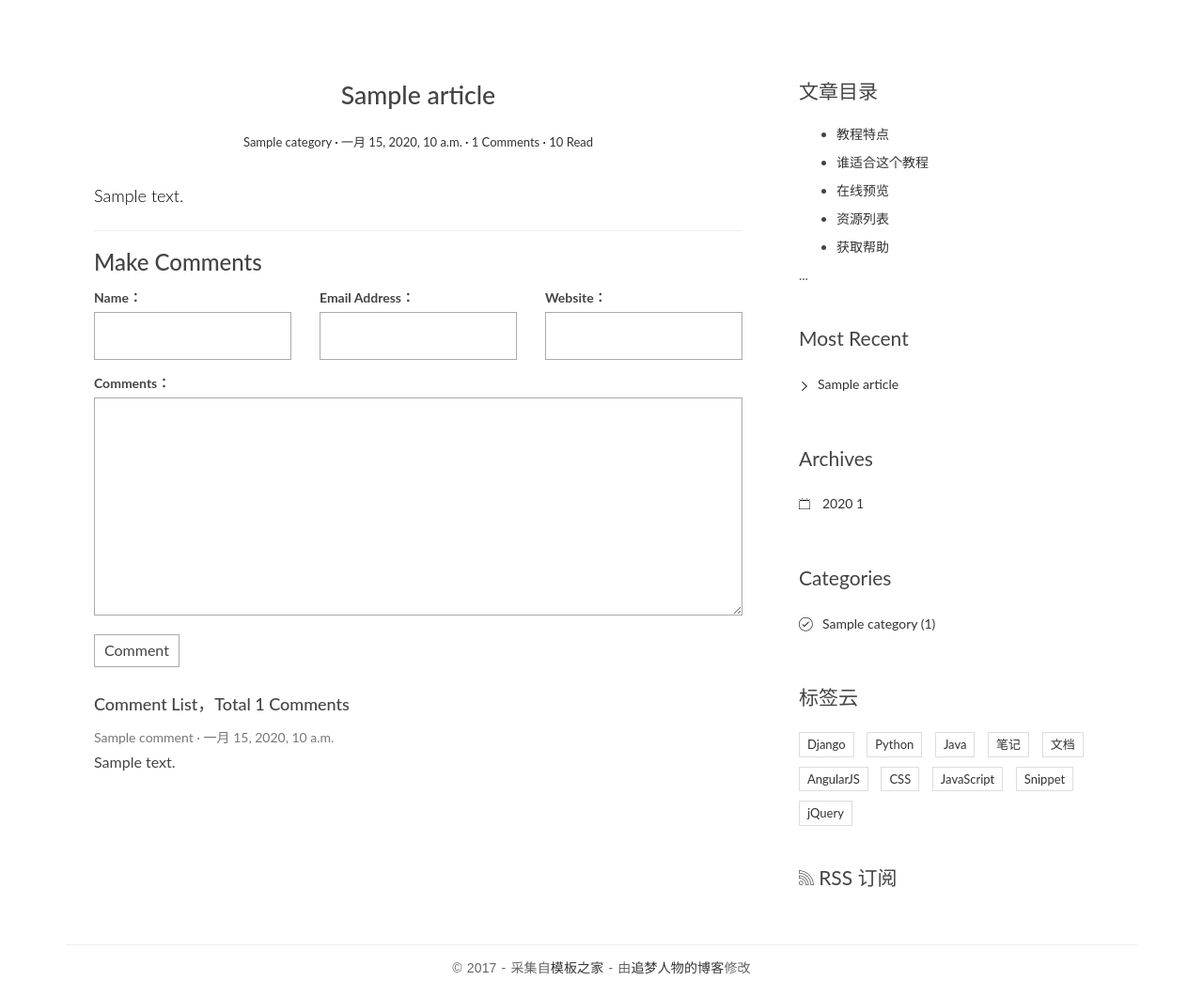
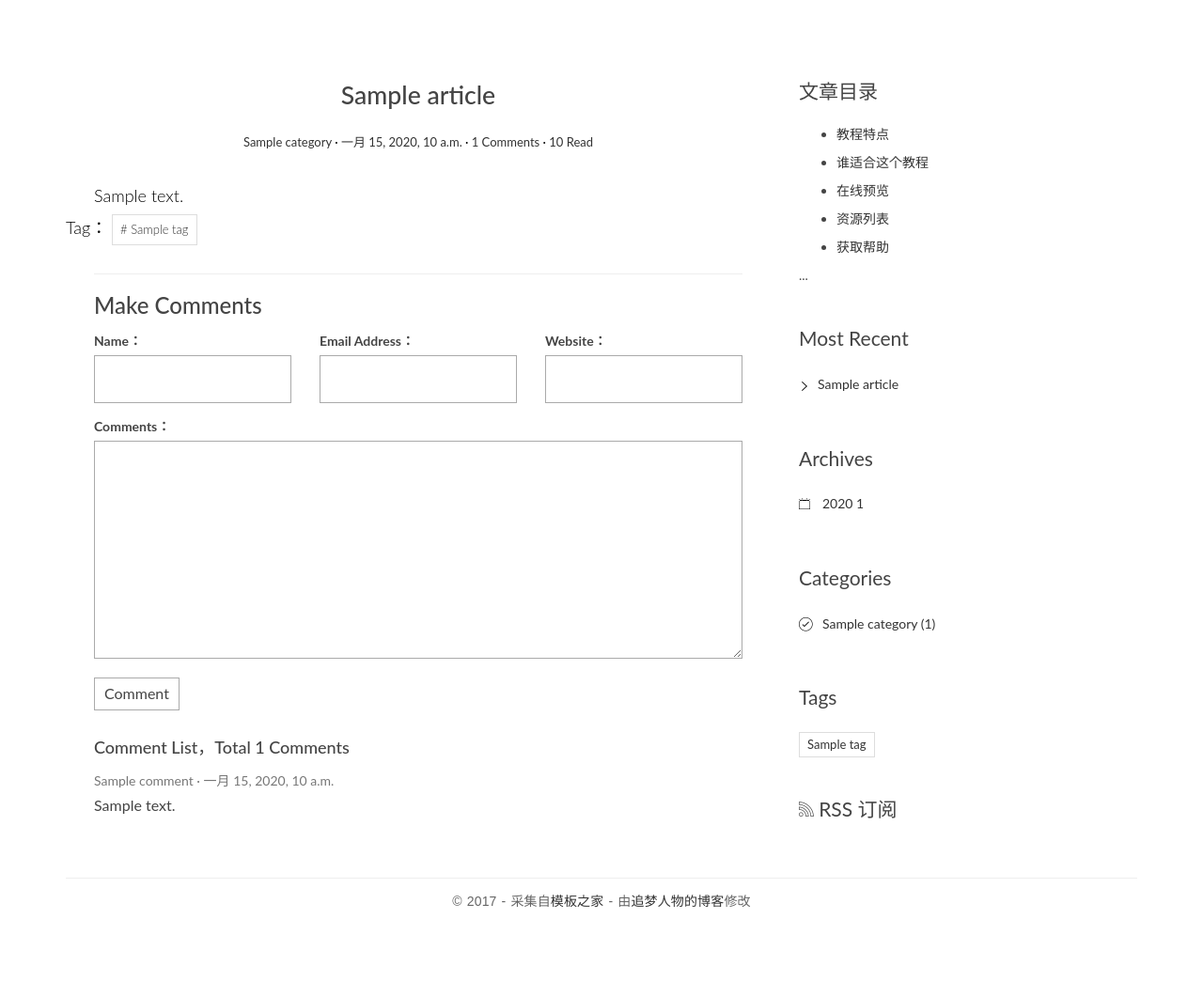
Before and after one commit to luoy2/django_blog, a Django app: template article/templates/detail.html in a window 1280 px wide. Shown: the part 91-1152 px from the top of the page at 94% size. After the commit the page ends 1057 px from the top, so only its background shows below. Run offline with Django 3.2, Linux system fonts and the light colour scheme; tables that the repository leaves empty hold one stand-in row (values such as "Sample post"); the template is opened without the code that fills it: values that come from a table or form of the project are taken from there, most other values are stand-ins (such as "Sample title", 1, 10 or a date in 2020); some libraries are stand-ins or nearby versions.

Commit message:
add tags to main page and article

```diff
--- a/article/templates/base.html
+++ b/article/templates/base.html
@@ -121,38 +121,16 @@
                 </div>
 
                 <div class="widget widget-tag-cloud">
-                    <h3 class="widget-title">标签云</h3>
+                    <h3 class="widget-title">Tags</h3>
+                    {% get_tags as tag_list %}
                     <ul>
+                        {% for tag in tag_list %}
                         <li>
-                            <a href="#">Django</a>
+                            <a href="{% url 'article:tag' pk=tag.pk%}">{{ tag.name }}</a>
                         </li>
-                        <li>
-                            <a href="#">Python</a>
-                        </li>
-                        <li>
-                            <a href="#">Java</a>
-                        </li>
-                        <li>
-                            <a href="#">笔记</a>
-                        </li>
-                        <li>
-                            <a href="#">文档</a>
-                        </li>
-                        <li>
-                            <a href="#">AngularJS</a>
-                        </li>
-                        <li>
-                            <a href="#">CSS</a>
-                        </li>
-                        <li>
-                            <a href="#">JavaScript</a>
-                        </li>
-                        <li>
-                            <a href="#">Snippet</a>
-                        </li>
-                        <li>
-                            <a href="#">jQuery</a>
-                        </li>
+                        {% empty %}
+                        No Tag
+                        {% endfor %}
                     </ul>
                 </div>
                 <div class="rss">
--- a/article/templates/detail.html
+++ b/article/templates/detail.html
@@ -16,10 +16,21 @@
             {{ post.content|safe }}
         </div>
     </article>
+    <div class="entry-content clearfix">
+        {{ post.body|safe }}
+        <div class="widget-tag-cloud">
+            <ul>
+                Tag：
+                {% for tag in post.tags.all %}
+                    <li><a href="{% url 'article:tag' tag.pk %}"># {{ tag.name }}</a></li>
+                {% endfor %}
+            </ul>
+        </div>
+    </div>
     <section class="comment-area" id="comment-area">
         <hr>
         <h3>Make Comments</h3>
-                    <form action="{% url 'comments:post_comment' post.pk%}" method="post" class="comment-form">
+        <form action="{% url 'comments:post_comment' post.pk %}" method="post" class="comment-form">
             {% csrf_token %}
             <div class="row">
                 <div class="col-md-4">
@@ -51,7 +62,8 @@
                 {% for comment in comment_list %}
                     <li class="comment-item">
                         <span class="nickname">{{ comment.name }}</span>
-                                <time class="submit-date" datetime="{{ comment.created_time }}">{{ comment.created_time }}</time>
+                        <time class="submit-date"
+                              datetime="{{ comment.created_time }}">{{ comment.created_time }}</time>
                         <div class="text">
                             {{ comment.text }}
                         </div>
@@ -63,6 +75,7 @@
         </div>
     </section>
 {% endblock main %}
+
 {% block toc %}
     <div class="widget widget-content">
         <h3 class="widget-title">文章目录</h3>
@@ -85,116 +98,6 @@
         </ul>
     </div>
 {% endblock toc %}
-                    <h3 class="widget-title">最新文章</h3>
-                    <ul>
-                        <li>
-                            <a href="#">Django 博客开发入门教程：前言</a>
-                        </li>
-                        <li>
-                            <a href="#">Django 博客使用 Markdown 自动生成文章目录</a>
-                        </li>
-                        <li>
-                            <a href="#">部署 Django 博客</a>
-                        </li>
-                    </ul>
-                </div>
-                <div class="widget widget-archives">
-                    <h3 class="widget-title">归档</h3>
-                    <ul>
-                        <li>
-                            <a href="#">2017 年 5 月</a>
-                        </li>
-                        <li>
-                            <a href="#">2017 年 4 月</a>
-                        </li>
-                        <li>
-                            <a href="#">2017 年 3 月</a>
-                        </li>
-                    </ul>
-                </div>
-
-                <div class="widget widget-category">
-                    <h3 class="widget-title">分类</h3>
-                    <ul>
-                        <li>
-                            <a href="#">Django 博客教程 <span class="post-count">(13)</span></a>
-                        </li>
-                        <li>
-                            <a href="#">Python 教程 <span class="post-count">(11)</span></a>
-                        </li>
-                        <li>
-                            <a href="#">Django 用户认证 <span class="post-count">(8)</span></a>
-                        </li>
-                    </ul>
-                </div>
-
-                <div class="widget widget-tag-cloud">
-                    <h3 class="widget-title">标签云</h3>
-                    <ul>
-                        <li>
-                            <a href="#">Django</a>
-                        </li>
-                        <li>
-                            <a href="#">Python</a>
-                        </li>
-                        <li>
-                            <a href="#">Java</a>
-                        </li>
-                        <li>
-                            <a href="#">笔记</a>
-                        </li>
-                        <li>
-                            <a href="#">文档</a>
-                        </li>
-                        <li>
-                            <a href="#">AngularJS</a>
-                        </li>
-                        <li>
-                            <a href="#">CSS</a>
-                        </li>
-                        <li>
-                            <a href="#">JavaScript</a>
-                        </li>
-                        <li>
-                            <a href="#">Snippet</a>
-                        </li>
-                        <li>
-                            <a href="#">jQuery</a>
-                        </li>
-                    </ul>
-                </div>
-                <div class="rss">
-                    <a href=""><span class="ion-social-rss-outline"></span> RSS 订阅</a>
-                </div>
-            </aside>
-        </div>
-    </div>
-</div>
-<footer id="site-footer">
-    <div class="container">
-        <div class="row">
-            <div class="col-md-12">
-                <p class="copyright">&copy 2017 - Collect from <a href="http://www.cssmoban.com/"
-                                                                  target="_blank" title="模板之家">模板之家</a>
-                    - Modified by <a href="http://zmrenwu.com/" title="网页模板" target="_blank">追梦人物的博客</a>
-                </p>
-            </div>
-        </div>
-    </div>
-</footer>
-
-<!-- Mobile Menu -->
-<div class="overlay overlay-hugeinc">
-    <button type="button" class="overlay-close"><span class="ion-ios-close-empty"></span></button>
-    <nav>
-        <ul>
-            <li><a href="index.html">首页</a></li>
-            <li><a href="full-width.html">博客</a></li>
-            <li><a href="about.html">关于</a></li>
-            <li><a href="contact.html">联系</a></li>
-        </ul>
-    </nav>
-</div>
 
 <script src="js/script.js"></script>
 
--- a/article/templatetags/blog_tags.py
+++ b/article/templatetags/blog_tags.py
@@ -19,3 +19,7 @@ def get_categories():
     # 记得在顶部引入 count 函数
     # Count 计算分类下的文章数，其接受的参数为需要计数的模型的名称
     return Category.objects.annotate(num_posts=Count('article')).filter(num_posts__gt=0)
+
+@register.simple_tag
+def get_tags():
+    return Tag.objects.annotate(num_posts=Count('article')).filter(num_posts__gt=0)
--- a/article/urls.py
+++ b/article/urls.py
@@ -12,5 +12,6 @@ urlpatterns = [
     path('', views.IndexView.as_view(), name='index'),
     path('<int:pk>/', views.ArticleDetailView.as_view(), name='detail'),
     path(r'archives/<int:year>/<int:month>/', views.archives, name='archives'),
-    path(r'categories/<int:pk>/', views.CategoryView.as_view(), name='category')
+    path(r'categories/<int:pk>/', views.CategoryView.as_view(), name='category'),
+    path(r'tags/<int:pk>/', views.TagView.as_view(), name='tag'),
 ]
```
Also changed, not shown: article/models.py (+9 -3 lines), article/views.py (+11 -1 lines). Lines whose indentation alone changed are shown as unchanged.
